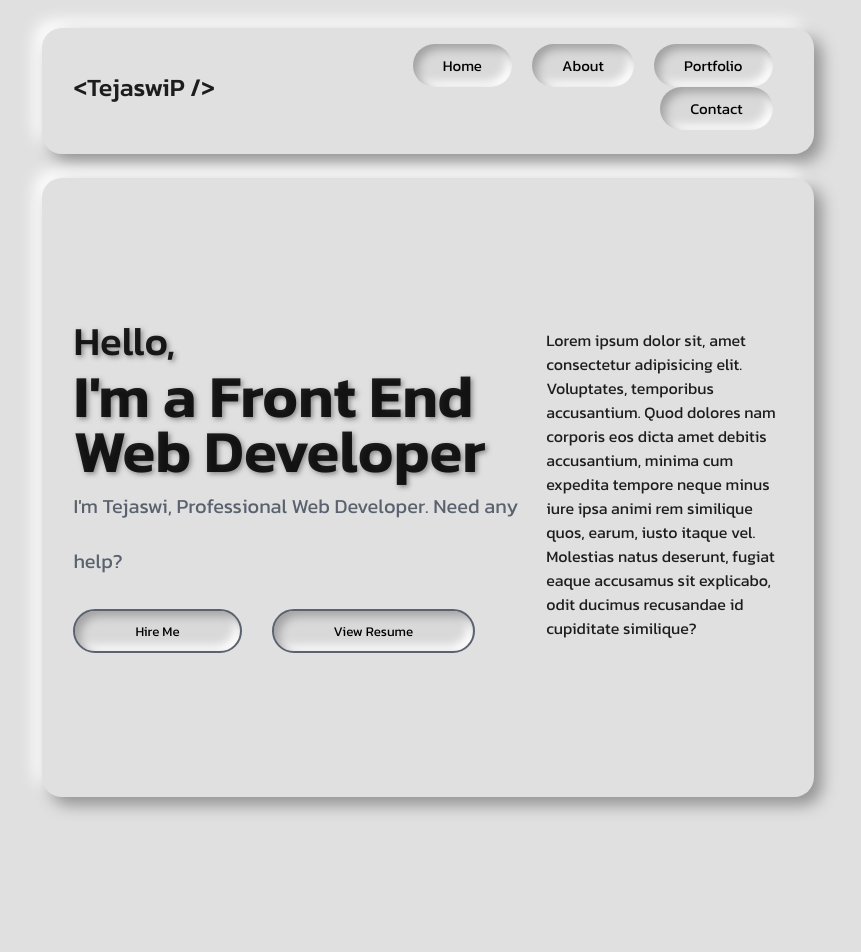
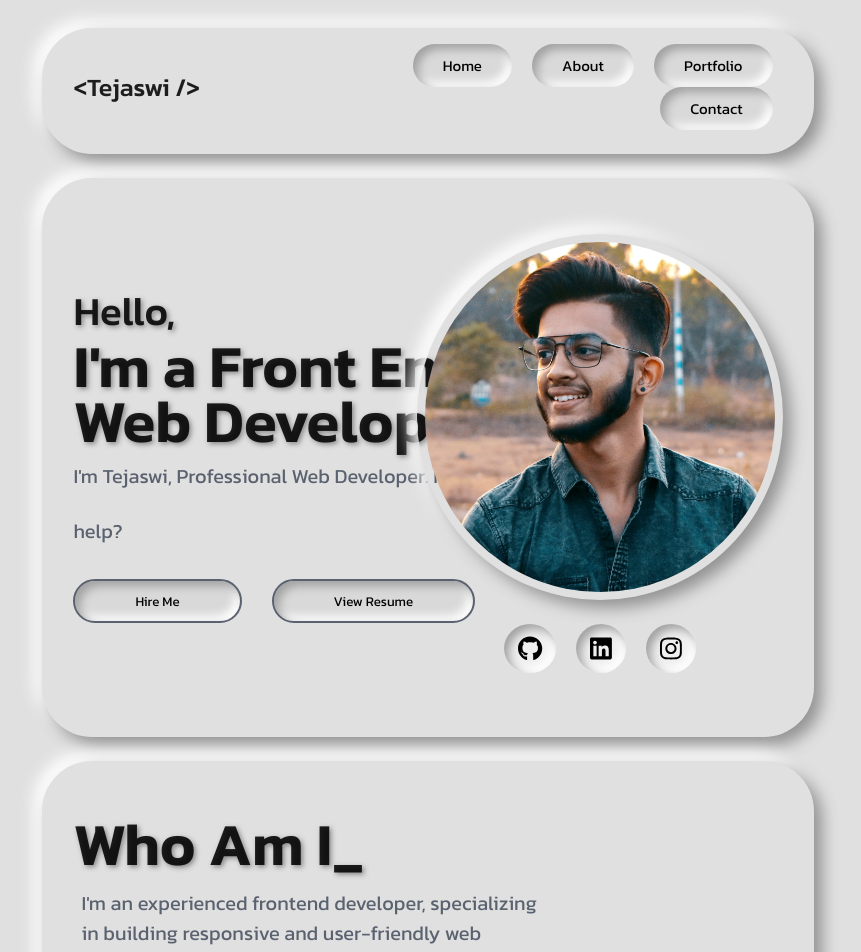
Before and after one commit to tejaswip08/my-active-portfolio, a React (Vite) app: page / in a window 1280 px wide. Shown: the top 952 px of the page, without its empty margins (212-1073 px from the left). Before the commit the page ends 825 px from the top, so only its background shows below. Built offline with nearby package versions, Linux system fonts and the light colour scheme.

Commit message:
Ui changes

```diff
--- /dev/null
+++ b/src/components/AboutMe.jsx
@@ -0,0 +1,31 @@
+import React from "react";
+import { Card, CardContent, Box } from "@mui/material";
+import Grid from "@mui/material/Grid";
+
+const AboutMe = () => {
+  return (
+    <>
+      <Card className="neumorphic-card" elevation={0} sx={{ mt: 3, p: 5 }}>
+        <CardContent>
+          <Grid container spacing={0} sx={{ alignItems: "center" }}>
+            <Grid item xs={12} sm={12} md={8} lg={8} sx={{ p: 0 }}>
+              <div className="heading2 font-weight-600 line-space text-shadow">
+                Who Am I_
+              </div>
+              <Box className="heading4  grey-color" sx={{ pl: 1, mt: 2 }}>
+                I'm an experienced frontend developer, specializing in building
+                responsive and user-friendly web applications using React.js,
+                Vue.js, JavaScript, HTML, and CSS. Passionate about crafting
+                clean and efficient code, I focus on delivering seamless user
+                experiences and staying updated with the latest frontend
+                technologies.
+              </Box>
+            </Grid>
+          </Grid>
+        </CardContent>
+      </Card>
+    </>
+  );
+};
+
+export default AboutMe;
--- a/src/components/NavbarProfile.jsx
+++ b/src/components/NavbarProfile.jsx
@@ -1,10 +1,16 @@
-import React, { useState } from "react";
-import { Card, CardContent } from "@mui/material";
+import React, { useState, useEffect } from "react";
+
+import { Card, CardContent, Box } from "@mui/material";
 import Grid from "@mui/material/Grid";
-// import myImage from "../assets/teju.jpg";
+import Tooltip from "@mui/material/Tooltip";
+
+import myImage from "../assets/profile-pic2.jpg";
 
 import { FontAwesomeIcon } from "@fortawesome/react-fontawesome";
 import { faBarsStaggered, faXmark } from "@fortawesome/free-solid-svg-icons";
+import { faGithub } from "@fortawesome/free-brands-svg-icons";
+import { faLinkedin } from "@fortawesome/free-brands-svg-icons";
+import { faInstagram } from "@fortawesome/free-brands-svg-icons";
 
 const menuBtns = [
   { btn_name: "Home", path: "/" },
@@ -19,7 +25,10 @@ const NavbarProfile = () => {
   });
 
   const enableDisableMenu = () => {
-    setState({ menuBtnEnabled: !state.menuBtnEnabled });
+    setState((prevState) => ({
+      ...prevState,
+      menuBtnEnabled: !prevState.menuBtnEnabled,
+    }));
   };
 
   return (
@@ -32,11 +41,16 @@ const NavbarProfile = () => {
                 <div>
                   <FontAwesomeIcon
                     className="display-menu-bar"
+                    style={
+                      state.menuBtnEnabled
+                        ? { padding: "20px 22px 20px 22px" }
+                        : { padding: "20px" }
+                    }
                     icon={state.menuBtnEnabled ? faXmark : faBarsStaggered}
                     size="1x"
                     onClick={enableDisableMenu}
                   />
-                  <span className="heading1 font-weight-450">{`<TejaswiP />`}</span>
+                  <span className="heading1 font-weight-450">{`<Tejaswi />`}</span>
                 </div>
               </Grid>
               <Grid item lg={8} md={8} sm={12} xs={12}>
@@ -58,7 +72,7 @@ const NavbarProfile = () => {
           </nav>
         </CardContent>
       </Card>
-      <Card className="neumorphic-card" elevation={0} sx={{ mt: 3, p: 15 }}>
+      <Card className="neumorphic-card" elevation={0} sx={{ mt: 3, p: 5 }}>
         <CardContent>
           <Grid container spacing={0} sx={{ alignItems: "center" }}>
             <Grid item xs={12} sm={12} md={8} lg={8} sx={{ p: 0 }}>
@@ -67,7 +81,10 @@ const NavbarProfile = () => {
                   Hello,
                 </div>
                 <div className="heading2 font-weight-600 line-space text-shadow">
-                  I'm a Front End Web Developer
+                  I'm a{" "}
+                  <span className="typing-animation">
+                    Front End Web Developer
+                  </span>
                 </div>
                 <div className="heading4 line-space grey-color">
                   I'm Tejaswi, Professional Web Developer. Need any help?
@@ -102,16 +119,51 @@ const NavbarProfile = () => {
                 </div>
               </div>
             </Grid>
-            <Grid item xs={12} sm={12} md={4} lg={4} sx={{ p: 0 }}>
-              Lorem ipsum dolor sit, amet consectetur adipisicing elit.
-              Voluptates, temporibus accusantium. Quod dolores nam corporis eos
-              dicta amet debitis accusantium, minima cum expedita tempore neque
-              minus iure ipsa animi rem similique quos, earum, iusto itaque vel.
-              Molestias natus deserunt, fugiat eaque accusamus sit explicabo,
-              odit ducimus recusandae id cupiditate similique?
-              {/* <Box className="image-box" sx={{ p: 2 }}>
-                <img className="image-box" src={myImage} />
-              </Box> */}
+            <Grid
+              item
+              xs={12}
+              sm={12}
+              md={4}
+              lg={4}
+              sx={{ p: 0, display: "flex", justifyContent: "end" }}
+            >
+              <Box>
+                <Box className="image-box">
+                  <img src={myImage} className="round-custom-img" />
+                </Box>
+                <Box className="flex-div-type2" sx={{ mt: 3 }}>
+                  <Tooltip title="GitHub" arrow>
+                    <button
+                      style={{ marginRight: "20px" }}
+                      className="profile-pic-btn"
+                    >
+                      <FontAwesomeIcon
+                        icon={faGithub}
+                        className="profile-pic-font"
+                      />
+                    </button>
+                  </Tooltip>
+                  <Tooltip title="LinkedIn" arrow>
+                    <button
+                      style={{ marginRight: "20px" }}
+                      className="profile-pic-btn"
+                    >
+                      <FontAwesomeIcon
+                        icon={faLinkedin}
+                        className="profile-pic-font"
+                      />
+                    </button>
+                  </Tooltip>
+                  <Tooltip title="Instagram" arrow>
+                    <button className="profile-pic-btn">
+                      <FontAwesomeIcon
+                        icon={faInstagram}
+                        className="profile-pic-font"
+                      />
+                    </button>
+                  </Tooltip>
+                </Box>
+              </Box>
             </Grid>
           </Grid>
         </CardContent>
--- a/src/components/ZoomRespDiv.jsx
+++ b/src/components/ZoomRespDiv.jsx
@@ -1,5 +1,6 @@
 import React, { useState, useLayoutEffect } from "react";
 import NavbarProfile from "./NavbarProfile";
+import AboutMe from "./AboutMe";
 import { Box } from "@mui/material";
 
 const ZoomRespDiv = () => {
@@ -34,6 +35,7 @@ const ZoomRespDiv = () => {
       sx={{ mx: "auto", width: width, transition: "width 0.6s ease-in-out" }}
     >
       <NavbarProfile />
+      <AboutMe />
     </Box>
   );
 };
--- a/src/css/styles.css
+++ b/src/css/styles.css
@@ -42,7 +42,7 @@ body {
 
 .neumorphic-card {
   background-color: #e0e0e0 !important;
-  border-radius: 20px !important;
+  border-radius: 50px !important;
   box-shadow: 8px 8px 16px #929292, -8px -8px 16px #ffffff !important;
   padding-left: 15px !important;
   padding-right: 15px !important;
@@ -109,12 +109,26 @@ body {
   flex-wrap: wrap;
 }
 
-.image-box {
-  width: 400px;
-  height: 400px;
+.flex-div-type2 {
+  display: flex;
+  flex-direction: row;
+  flex-wrap: wrap;
+  justify-content: center;
+}
+
+.round-custom-img {
+  width: 350px;
+  height: 350px;
   object-fit: cover;
   border-radius: 100%;
-  background-color: #e0e0e0;
+}
+
+.image-box {
+  width: 350px;
+  height: 350px;
+  border-radius: 100%;
+  box-shadow: 8px 8px 16px #929292, -8px -8px 16px #ffffff !important;
+  padding: 8px;
 }
 
 .text-shadow {
@@ -129,7 +143,7 @@ body {
   cursor: pointer;
   box-shadow: inset 5px 5px 10px #a1a1a1, inset -5px -5px 10px #ffffff;
   border-radius: 100%;
-  padding: 20px;
+  /* padding: 20px 21px 20px 21px; */
   transition: transform 0.6s ease-in-out;
   border: none;
   outline: none;
@@ -143,7 +157,49 @@ body {
   outline: none;
 }
 
-@media (max-width: 800px) {
+.profile-pic-btn {
+  padding: 12px 14px 12px 14px;
+  border: none;
+  border-radius: 100%;
+  transition: transform 2s ease-in-out;
+  box-shadow: inset 5px 5px 10px #a1a1a1, inset -5px -5px 10px #ffffff;
+}
+
+.profile-pic-btn:hover {
+  cursor: pointer;
+  transform: scale(1.2);
+  box-shadow: 5px 5px 10px #929292, -5px -5px 10px #ffffff !important;
+}
+
+.profile-pic-font {
+  font-size: 25px;
+}
+
+/* .typing-animation {
+  display: inline-block;
+  overflow: hidden;
+  white-space: nowrap;
+  border-right: 2px solid black;
+  width: 0;
+  animation: typing 3s steps(30, end) forwards, blink 0.6s infinite;
+}
+
+@keyframes typing {
+  from {
+    width: 0;
+  }
+  to {
+    width: 100%;
+  }
+}
+
+@keyframes blink {
+  50% {
+    border-color: transparent;
+  }
+} */
+
+@media (max-width: 900px) {
   .display-menu-bar {
     display: inline;
   }
```
Also changed, not shown: src/assets/profile-pic.jpg (added), src/assets/profile-pic2.jpg (added).
